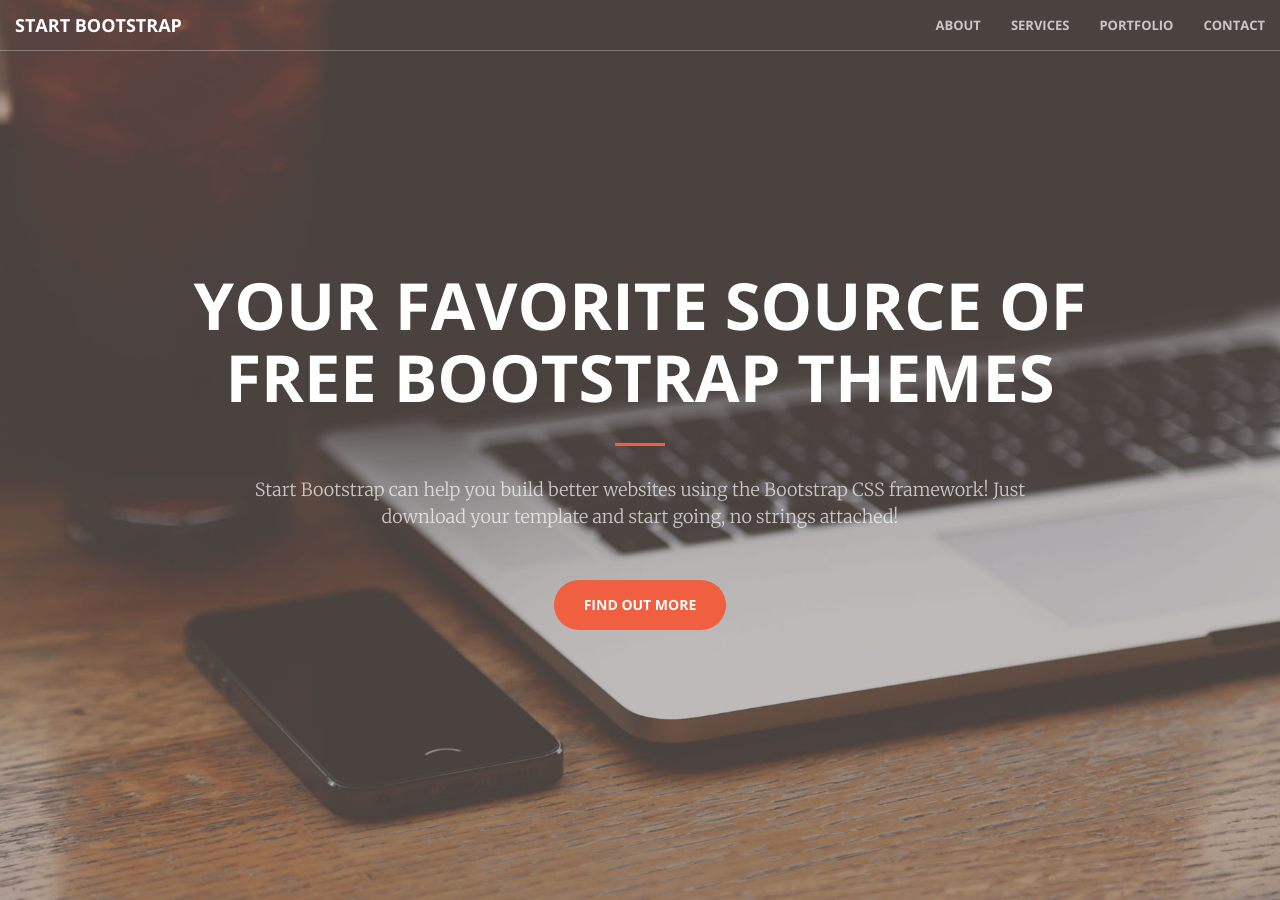
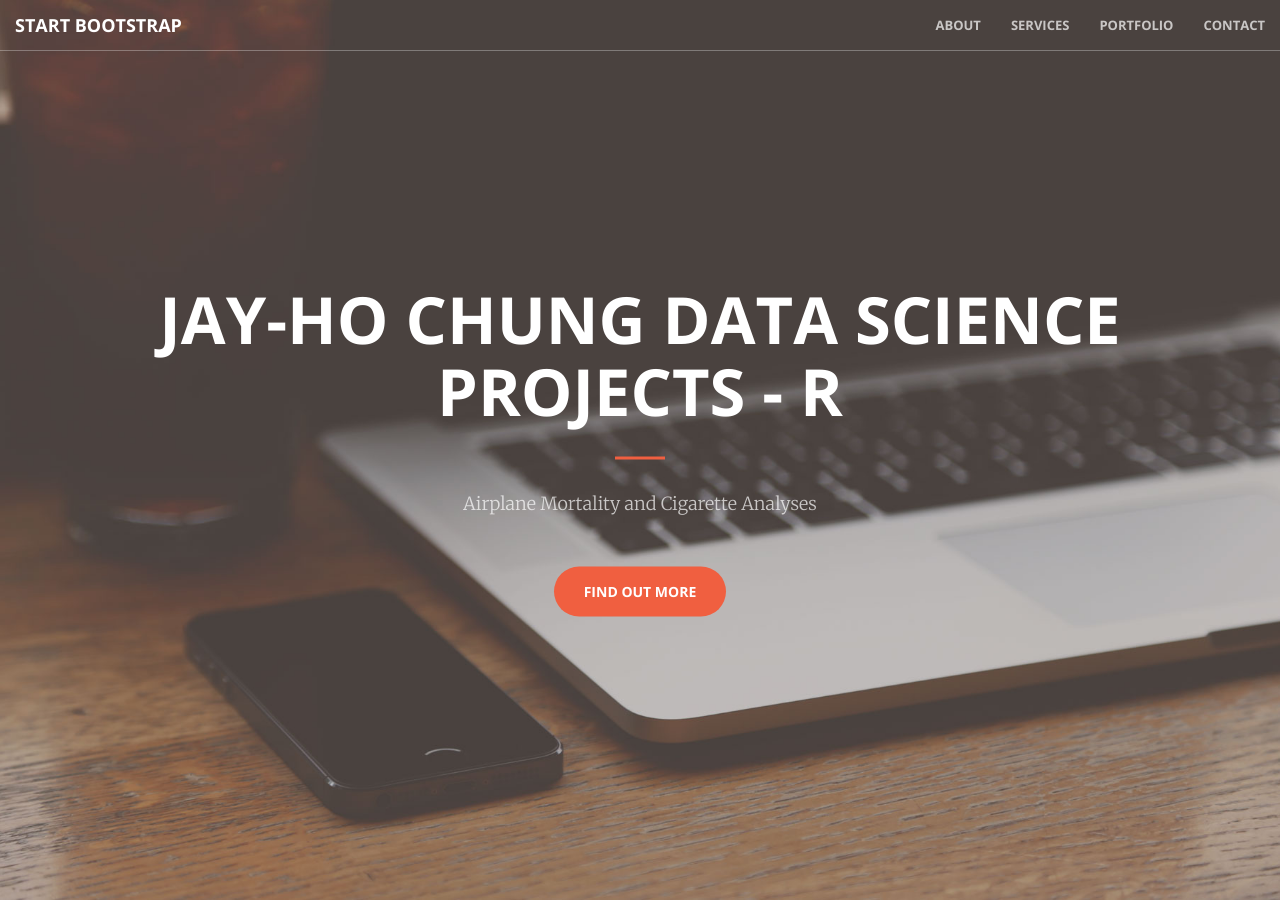
Before and after one commit to jh-chung/jh-chung.github.io, a Jekyll site: the page built from index.html, in a window 1280 px wide and 900 px high. Built offline with Jekyll 4.4.1, drawn with Linux system fonts in a browser that asks for light colours; some of the changed text lies outside the part shown.

Commit message:
header, subject, changes

```diff
--- a/_includes/call-to-action.html
+++ b/_includes/call-to-action.html
@@ -4,7 +4,7 @@
             <div class="col-lg-8 col-lg-offset-2 text-center">
                 <h2 class="section-heading">We've got what you need!</h2>
                 <hr class="light">
-                <p class="text-faded">Start Bootstrap has everything you need to get your new website up and running in no time! All of the templates and themes on Start Bootstrap are open source, free to download, and easy to use. No strings attached!</p>
+                <p class="text-faded"> This a website for all of my projects. </p>
                 <a href="#" class="btn btn-default btn-xl">Get Started!</a>
             </div>
         </div>
--- a/_includes/header.html
+++ b/_includes/header.html
@@ -1,9 +1,9 @@
 <header>
     <div class="header-content">
         <div class="header-content-inner">
-            <h1>Your Favorite Source of Free Bootstrap Themes</h1>
+            <h1>Jay-Ho Chung Data Science Projects - R</h1>
             <hr>
-            <p>Start Bootstrap can help you build better websites using the Bootstrap CSS framework! Just download your template and start going, no strings attached!</p>
+            <p>Airplane Mortality and Cigarette Analyses</p>
             <a href="#about" class="btn btn-primary btn-xl page-scroll">Find Out More</a>
         </div>
     </div>
```
